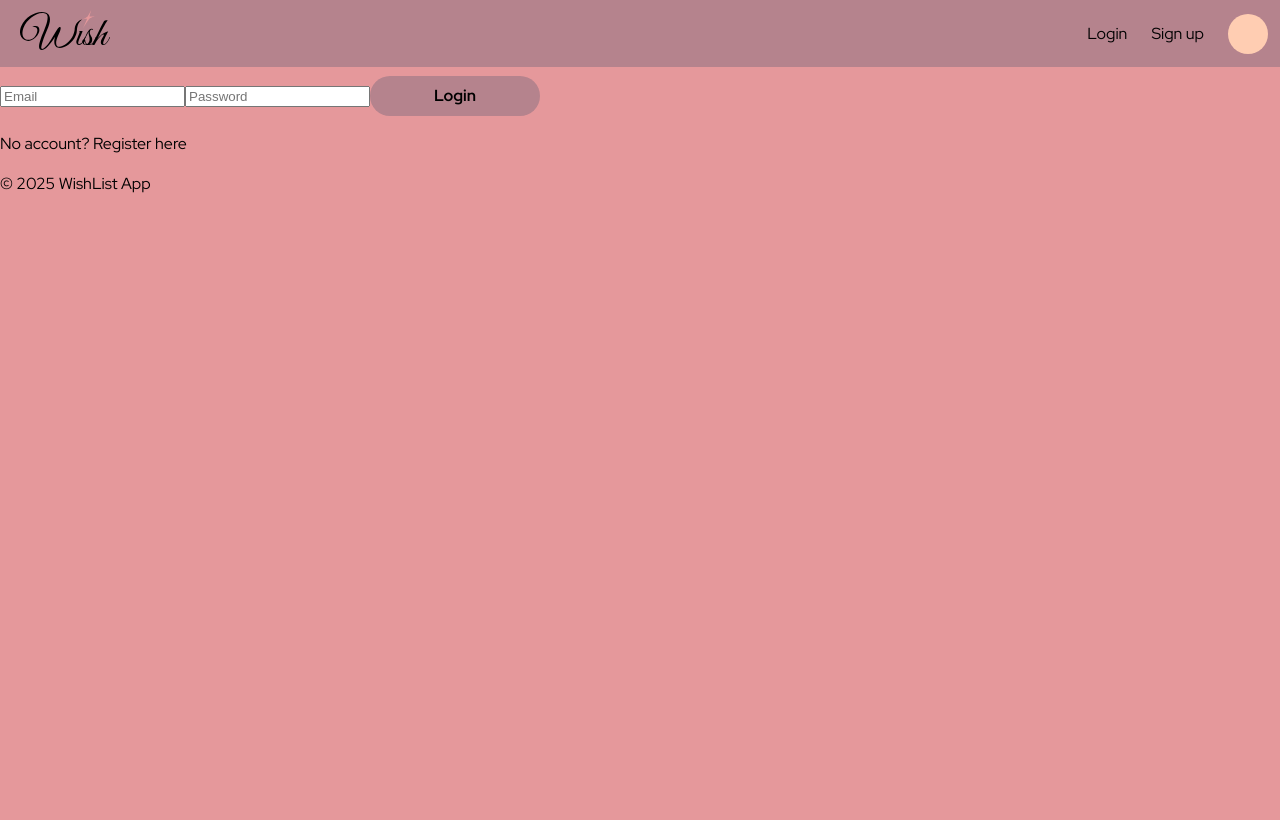
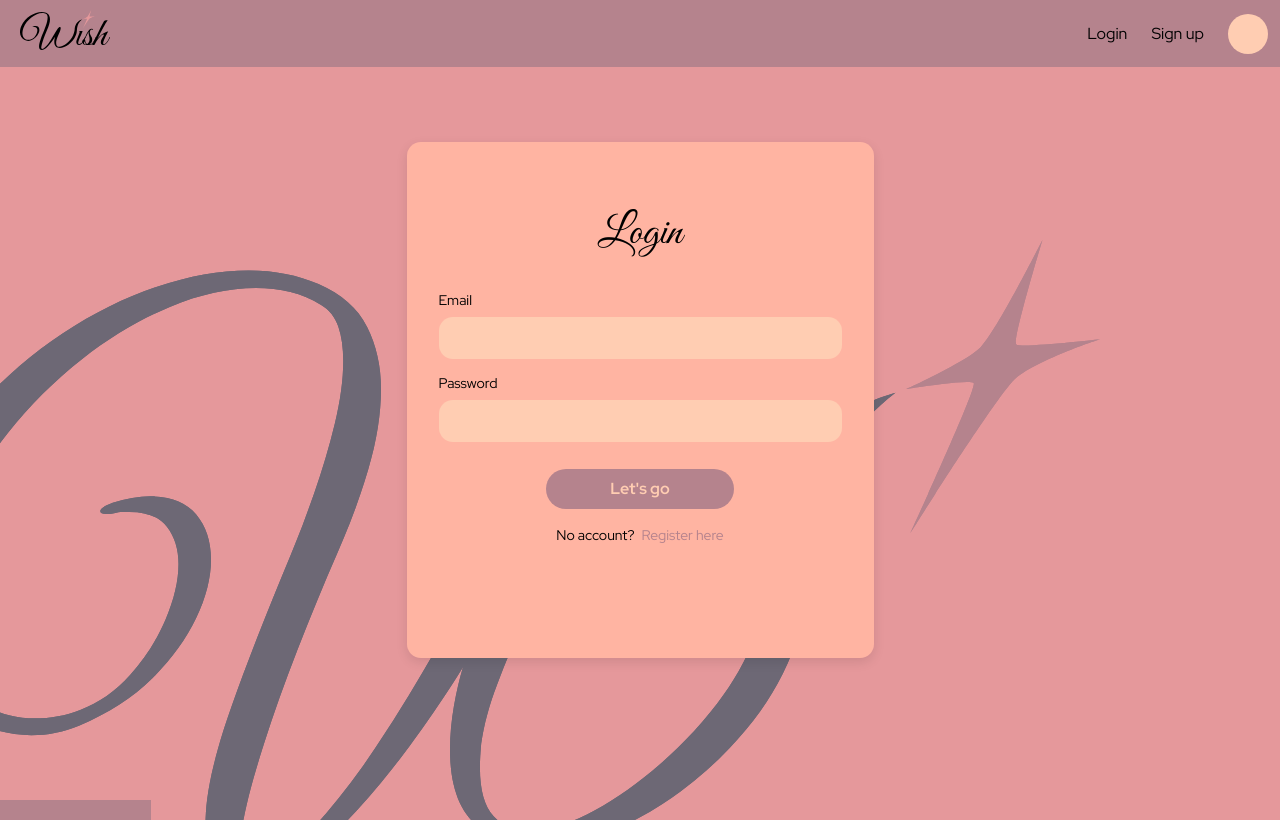
Before and after one commit to KsuSh7/WishList, a React (Vite) app in the folder frontend/wishlist-app/: page /auth in a window 1280 px wide. Built offline with nearby package versions, Linux system fonts and the light colour scheme.

Commit message:
Auth is done

```diff
--- a/frontend/wishlist-app/src/App.jsx
+++ b/frontend/wishlist-app/src/App.jsx
@@ -10,6 +10,7 @@ import WishlistPage from './pages/WishlistPage';
 function App() {
   return (
     <Router>
+      <BackgroundLogo />
       <div className="appContainer">
         <BackgroundLogo />
         <Header />
--- a/frontend/wishlist-app/src/components/BackgroundLogo.jsx
+++ b/frontend/wishlist-app/src/components/BackgroundLogo.jsx
@@ -1,5 +1,5 @@
-import logo from '../assets/react.svg';
 import styles from '../styles/BackgroundLogo.module.css';
+import logo from '../assets/vec_darkstar.svg';
 
 export default function BackgroundLogo() {
   return <img src={logo} alt="background logo" className={styles.bgLogo} />;
--- a/frontend/wishlist-app/src/index.css
+++ b/frontend/wishlist-app/src/index.css
@@ -50,7 +50,7 @@ a:hover {
 }
 
 button {
-  border-radius: 30px;
+  border-radius: 20px;
   border: none;
   padding: 9px 4em 10px 4em;
   font-family: 'Red Hat Display Bold';
@@ -58,7 +58,9 @@ button {
   background-color: #B5838D;
   color: inherit;
   cursor: pointer;
+  color: #FFCDB2;
 }
 button:hover {
   background-color: #FFCDB2;
+  color: #B5838D;
 }
--- a/frontend/wishlist-app/src/pages/Auth.jsx
+++ b/frontend/wishlist-app/src/pages/Auth.jsx
@@ -1,5 +1,4 @@
 import { useState } from 'react';
-import { Link } from 'react-router-dom';
 import styles from '../styles/Auth.module.css';
 
 export default function Auth() {
@@ -9,10 +8,27 @@ export default function Auth() {
     <div className={styles.authContainer}>
       <div className={styles.formBox}>
         <h2>{isLogin ? 'Login' : 'Register'}</h2>
-        {!isLogin && <input type="text" placeholder="Username" />}
-        <input type="email" placeholder="Email" />
-        <input type="password" placeholder="Password" />
-        <button>{isLogin ? 'Login' : 'Register'}</button>
+
+        {!isLogin && (
+          <div className={styles.inputGroup}>
+            <label>Username</label>
+            <input type="text" />
+          </div>
+        )}
+
+        <div className={styles.inputGroup}>
+          <label>Email</label>
+          <input type="email" />
+        </div>
+
+        <div className={styles.inputGroup}>
+          <label>Password</label>
+          <input type="password" />
+        </div>
+
+        <div className={styles.buttonsGroup}>
+            <button>Let's go</button>
+
             <p>
             {isLogin ? 'No account?' : 'Already have an account?'}{' '}
             <span onClick={() => setIsLogin(!isLogin)} className={styles.toggle}>
@@ -21,5 +37,6 @@ export default function Auth() {
             </p>
         </div>
       </div>
+    </div>
   );
 }
--- a/frontend/wishlist-app/src/styles/Auth.module.css
+++ b/frontend/wishlist-app/src/styles/Auth.module.css
@@ -0,0 +1,84 @@
+.authContainer {
+  display: flex;
+  justify-content: center;
+  align-items: center;
+  min-height: 100vh;
+  padding: 16px;
+  box-sizing: border-box;
+}
+
+.formBox {
+  background-color: #FFB4A2;
+  padding: 32px 32px;
+  border-radius: 14px;
+  box-shadow: 0 4px 12px rgba(0, 0, 0, 0.1);
+  width: 403px;
+  max-width: 403px;
+  height: 452px;
+  align-items: center;
+  z-index: 1;
+}
+
+.formBox h2 {
+  margin-top: 27px;
+  margin-bottom: 24px;
+  font-size: 43px;
+  font-weight: normal;
+  font-family: 'Great Vibes';
+  color: #000;
+  text-align: center;
+}
+
+.inputGroup {
+  display: flex;
+  flex-direction: column;
+  width: 100%;
+  margin-bottom: 14px;
+}
+
+.inputGroup label {
+  align-items: start;
+  margin-bottom: 6px;
+  font-size: 14px;
+  color: #000;
+}
+
+.inputGroup input {
+  align-items: center;
+  background-color: #FFCDB2;
+  width: 100%;
+  padding: 12px 16px;
+  border-radius: 14px;
+  border: none;
+  font-size: 14px;
+  font-family: inherit;
+  font-weight: normal;
+  box-sizing: border-box;
+  width: 100%;
+}
+
+.buttonsGroup {
+    display: flex;
+    justify-content: center;
+    flex-direction: column;
+    margin-top: 27px;
+    align-items: center;
+}
+
+.formBox p {
+  margin-top: 16px;
+  font-size: 14px;
+  color: #000;
+  text-align: center;
+}
+
+.toggle {
+  color: #B5838D;
+  cursor: pointer;
+  font-weight: 500;
+  margin-left: 4px;
+}
+
+.toggle:hover {
+  text-decoration: underline;
+}
--- a/frontend/wishlist-app/src/styles/BackgroundLogo.module.css
+++ b/frontend/wishlist-app/src/styles/BackgroundLogo.module.css
@@ -1,10 +1,9 @@
 .bgLogo {
   position: fixed;
-  left: -50px;
-  top: 50%;
-  transform: translateY(-50%);
-  opacity: 0.1;
-  width: 200px;
+  left: -100px;
+  bottom: -81px;
+  width: 1200px;
+  margin-top: 198px;
   pointer-events: none;
-  z-index: -1;
+  z-index: 0;
 }
--- a/frontend/wishlist-app/src/styles/Footer.module.css
+++ b/frontend/wishlist-app/src/styles/Footer.module.css
@@ -0,0 +1,7 @@
+.footer {
+    position: fixed;
+    margin-bottom: 0;
+    margin-left: 0;
+    background-color: #B5838D;
+    color: #000;
+}
```
Lines whose indentation alone changed are shown as unchanged.
